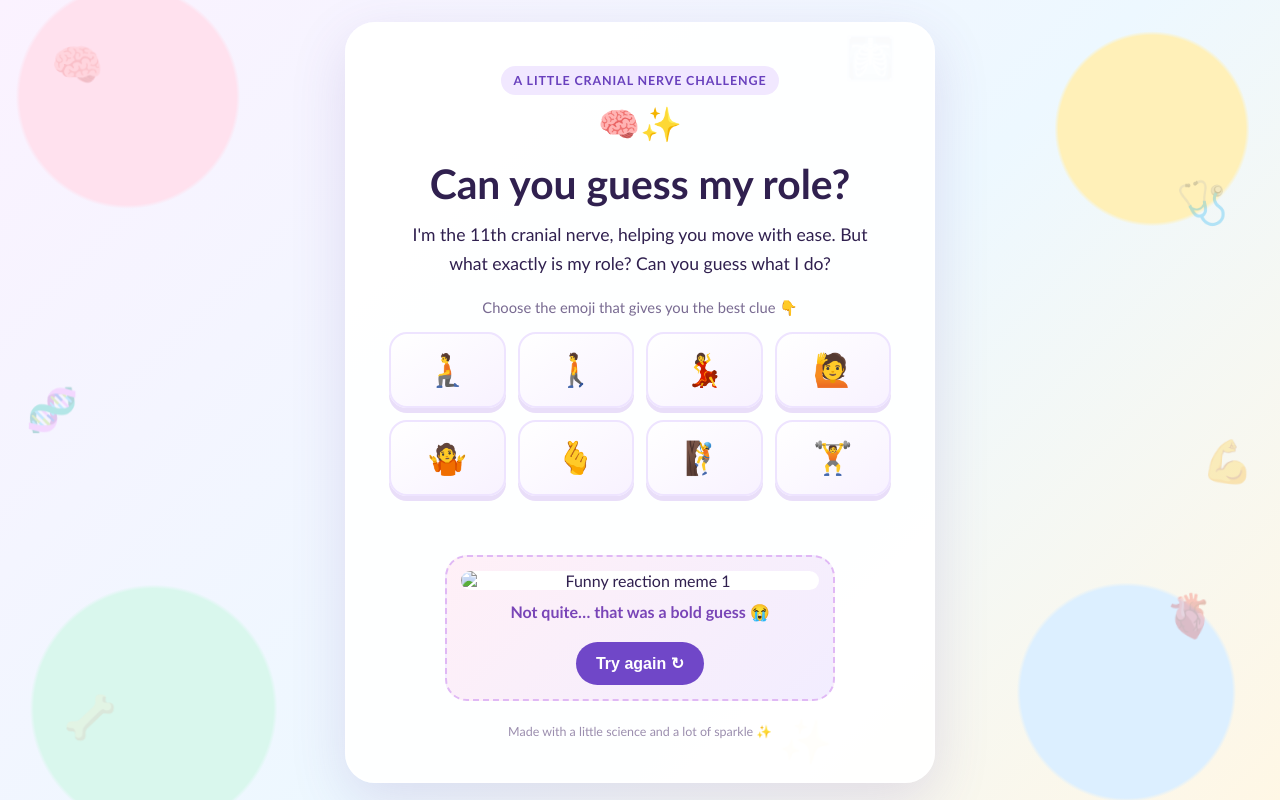
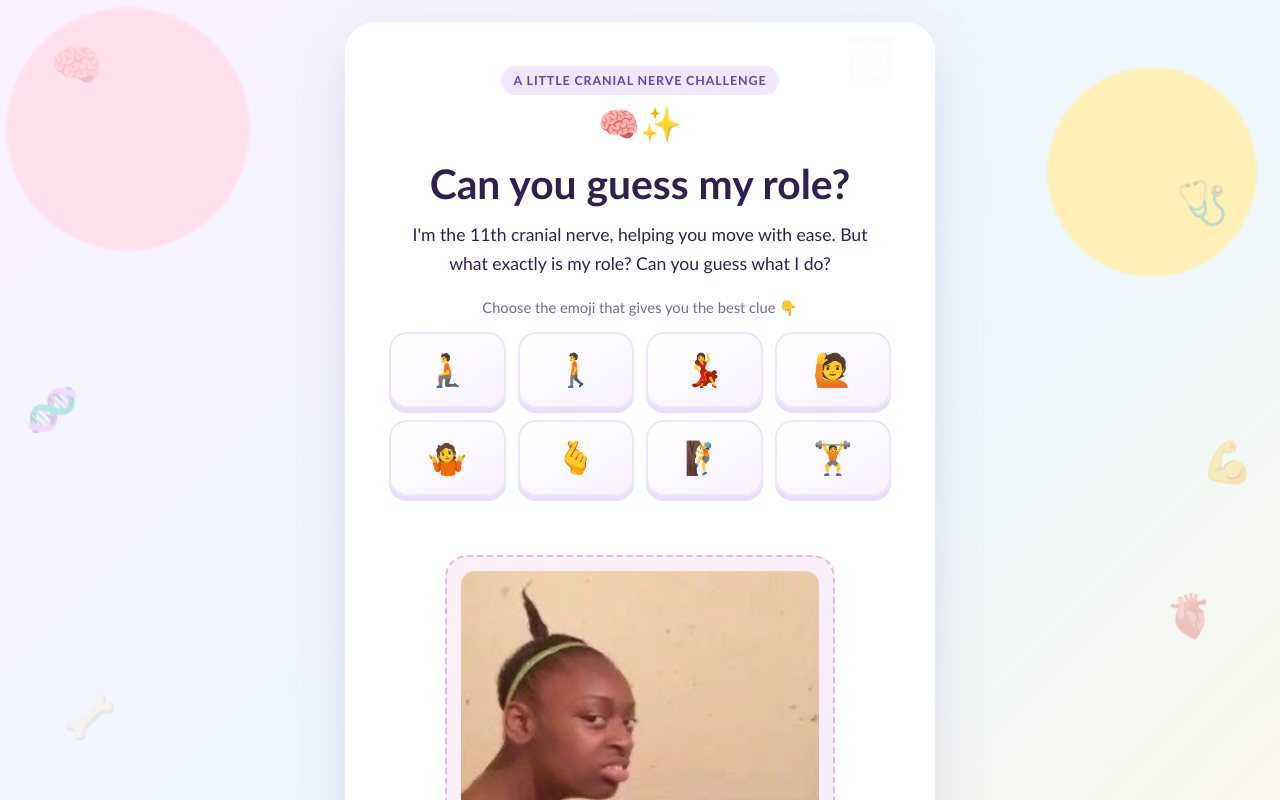
Before and after one commit to nasadeshmukh-sudo/are-u-smart, a plain HTML site: page index.html in a window 1280 px wide. Both pictures are taken after a click on the button "Kneeling". Shown: the top 800 px of the page. Drawn offline with Linux system fonts and the light colour scheme.

Commit message:
Update index.html

```diff
--- a/index.html
+++ b/index.html
@@ -74,7 +74,7 @@ footer{margin-top:23px;color:#9b8eae;font-size:.78rem}
     </div>
     <p class="feedback" id="feedback" role="status" aria-live="polite"></p>
     <section id="wrong" class="wrong-card hidden" aria-live="polite">
-      <img id="meme" src="memes/meme1.jpg" alt="Funny reaction meme">
+      <img id="meme" src="meme1.jpg" alt="Funny reaction meme">
       <p class="wrong-caption" id="wrongCaption">Not quite! Give it another try 😂</p>
       <button class="again" id="tryAgain" type="button">Try again ↻</button>
     </section>
@@ -94,7 +94,7 @@ footer{margin-top:23px;color:#9b8eae;font-size:.78rem}
 const quiz=document.getElementById('quiz'),success=document.getElementById('success');
 const wrong=document.getElementById('wrong'),meme=document.getElementById('meme');
 const feedback=document.getElementById('feedback');
-const memes=['memes/meme1.jpg','memes/meme2.jpg','memes/meme3.jpg'];
+const memes=['meme1.jpg','meme2.jpg','meme3.jpg'];
 const captions=['Not quite… that was a bold guess 😭','The nerve to choose that answer! 💀','Hmm… let’s examine that thought again 😂'];
 let wrongCount=0;
 function confettiBurst(){
```
